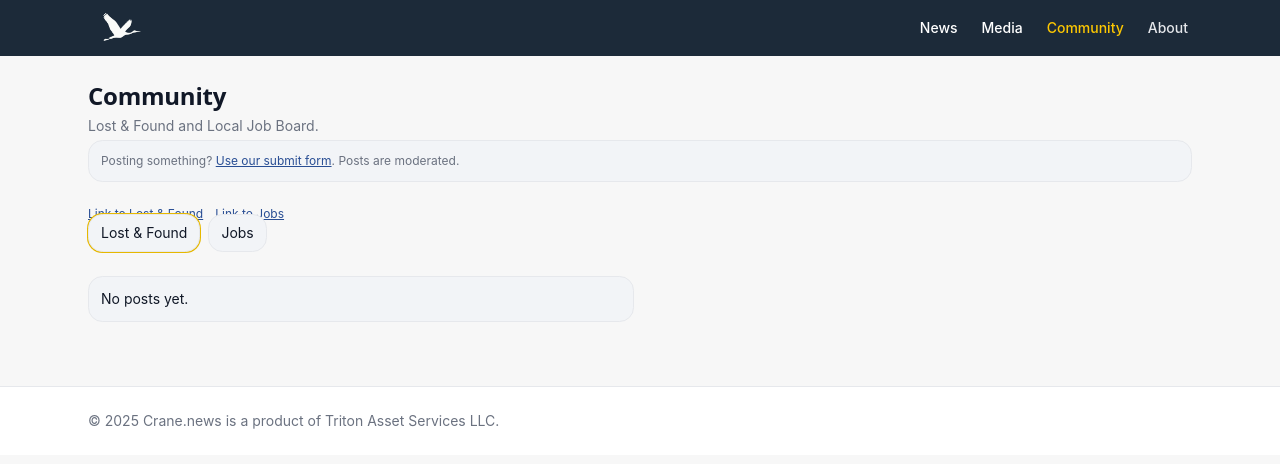
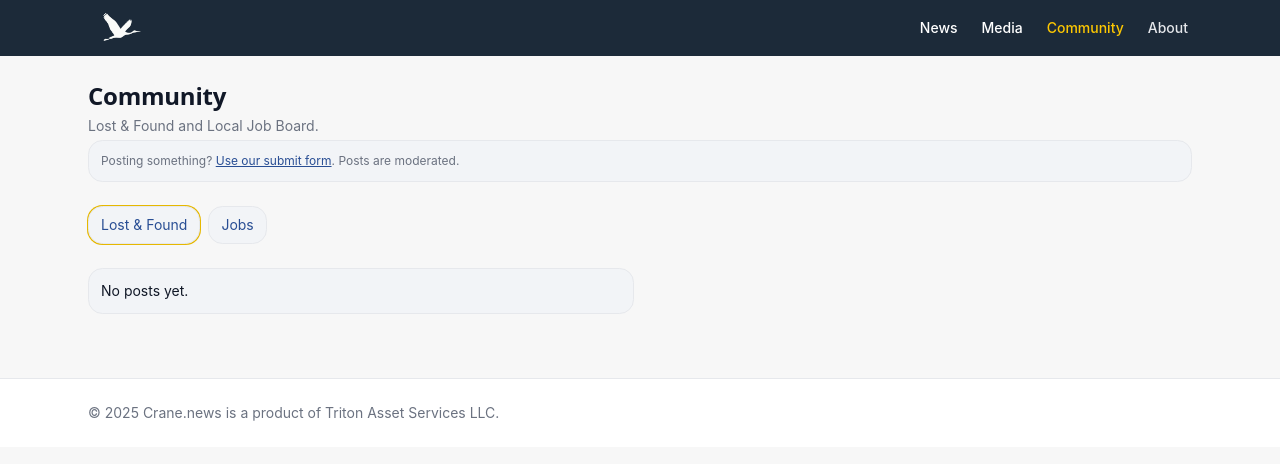
Before and after one commit to WarmMilkCodes/crane-news, a Next.js app: page /community in a window 1280 px wide. Shown: the top 464 px of the page. Built offline with nearby package versions, Linux system fonts and the light colour scheme.

Commit message:
fix formatting

```diff
--- a/src/app/community/Client.tsx
+++ b/src/app/community/Client.tsx
@@ -32,7 +32,7 @@ function toContactHref(raw?: string) {
   if (!raw) return undefined;
   const s = raw.trim();
 
-  if (/^https?:\/\//i.test(s)) return s;                 // URL
+  if (/^https?:\/\//i.test(s)) return s; // URL
   if (/^[^\s@]+@[^\s@]+\.[^\s@]+$/.test(s)) return `mailto:${s}`; // Email
 
   // Phone (forgiving)
@@ -86,7 +86,7 @@ export default function CommunityClient({ lf, jb }: Props) {
 
   const [tab, setTab] = useState<TabKey>("lost-found");
 
-  // Init tab from ?tab= or #jobs / #lost-found / #job-... / #lf-...
+  // Init tab from ?tab= or hash: #jobs / #lost-found / #job-... / #lf-...
   useEffect(() => {
     const spTab = (searchParams.get("tab") as TabKey | null) ?? null;
     const hash = typeof window !== "undefined" ? window.location.hash.slice(1) : "";
@@ -103,7 +103,6 @@ export default function CommunityClient({ lf, jb }: Props) {
 
     // If a specific card id is present, scroll to it after render
     if (hash && (hash.startsWith("job-") || hash.startsWith("lf-"))) {
-      // small timeout to ensure layout is painted
       setTimeout(() => {
         const el = document.getElementById(hash);
         if (el) el.scrollIntoView({ behavior: "smooth", block: "start" });
@@ -112,13 +111,14 @@ export default function CommunityClient({ lf, jb }: Props) {
     // eslint-disable-next-line react-hooks/exhaustive-deps
   }, []); // run once on mount
 
-  // When user clicks a tab, update both state and URL (?tab=...)
+  // Update state + URL (?tab=...) and keep a shareable hash (#jobs / #lost-found)
   function switchTab(next: TabKey) {
     setTab(next);
     const sp = new URLSearchParams(Array.from(searchParams.entries()));
     sp.set("tab", next);
-    // Drop any hash that might conflict with the new tab
-    router.replace(`${pathname}?${sp.toString()}`, { scroll: false });
+    const url = `${pathname}?${sp.toString()}#${next}`;
+    // Avoid scroll jump while keeping a nice shareable URL
+    router.replace(url, { scroll: false });
   }
 
   return (
@@ -131,36 +131,52 @@ export default function CommunityClient({ lf, jb }: Props) {
         </div>
       </header>
 
-      {/* Shareable quick anchors for tabs */}
-      <nav className="text-xs text-[var(--color-muted)] -mb-2">
-        <a href="#lost-found" className="underline mr-3">Link to Lost & Found</a>
-        <a href="#jobs" className="underline">Link to Jobs</a>
-      </nav>
-
-      <div className="flex gap-2">
-        <button
-          className={`panel px-3 py-2 text-sm ${tab === "lost-found" ? "ring-1 ring-[var(--color-accent,#22d3ee)]" : ""}`}
-          onClick={() => switchTab("lost-found")}
+      {/* Tabs as linkable anchors */}
+      <div className="flex gap-2" role="tablist" aria-label="Community tabs">
+        <a
+          href="#lost-found"
+          role="tab"
+          aria-selected={tab === "lost-found"}
+          onClick={(e) => {
+            e.preventDefault();
+            switchTab("lost-found");
+          }}
+          className={`panel px-3 py-2 text-sm cursor-pointer ${
+            tab === "lost-found" ? "ring-1 ring-[var(--color-accent,#22d3ee)]" : ""
+          }`}
         >
           Lost &amp; Found
-        </button>
-        <button
-          className={`panel px-3 py-2 text-sm ${tab === "jobs" ? "ring-1 ring-[var(--color-accent,#22d3ee)]" : ""}`}
-          onClick={() => switchTab("jobs")}
+        </a>
+
+        <a
+          href="#jobs"
+          role="tab"
+          aria-selected={tab === "jobs"}
+          onClick={(e) => {
+            e.preventDefault();
+            switchTab("jobs");
+          }}
+          className={`panel px-3 py-2 text-sm cursor-pointer ${
+            tab === "jobs" ? "ring-1 ring-[var(--color-accent,#22d3ee)]" : ""
+          }`}
         >
           Jobs
-        </button>
+        </a>
       </div>
 
       {tab === "lost-found" ? (
-        <section className="grid md:grid-cols-2 gap-3">
-          {lf.length ? lf.map(p => <LostFoundCard key={p.id} p={p} />) : (
+        <section id="lost-found" className="grid md:grid-cols-2 gap-3" aria-labelledby="lost-found">
+          {lf.length ? (
+            lf.map((p) => <LostFoundCard key={p.id} p={p} />)
+          ) : (
             <div className="panel p-3 text-sm">No posts yet.</div>
           )}
         </section>
       ) : (
-        <section className="grid md:grid-cols-2 gap-3">
-          {jb.length ? jb.map(p => <JobCard key={p.id} p={p} />) : (
+        <section id="jobs" className="grid md:grid-cols-2 gap-3" aria-labelledby="jobs">
+          {jb.length ? (
+            jb.map((p) => <JobCard key={p.id} p={p} />)
+          ) : (
             <div className="panel p-3 text-sm">No job posts yet.</div>
           )}
         </section>
```
